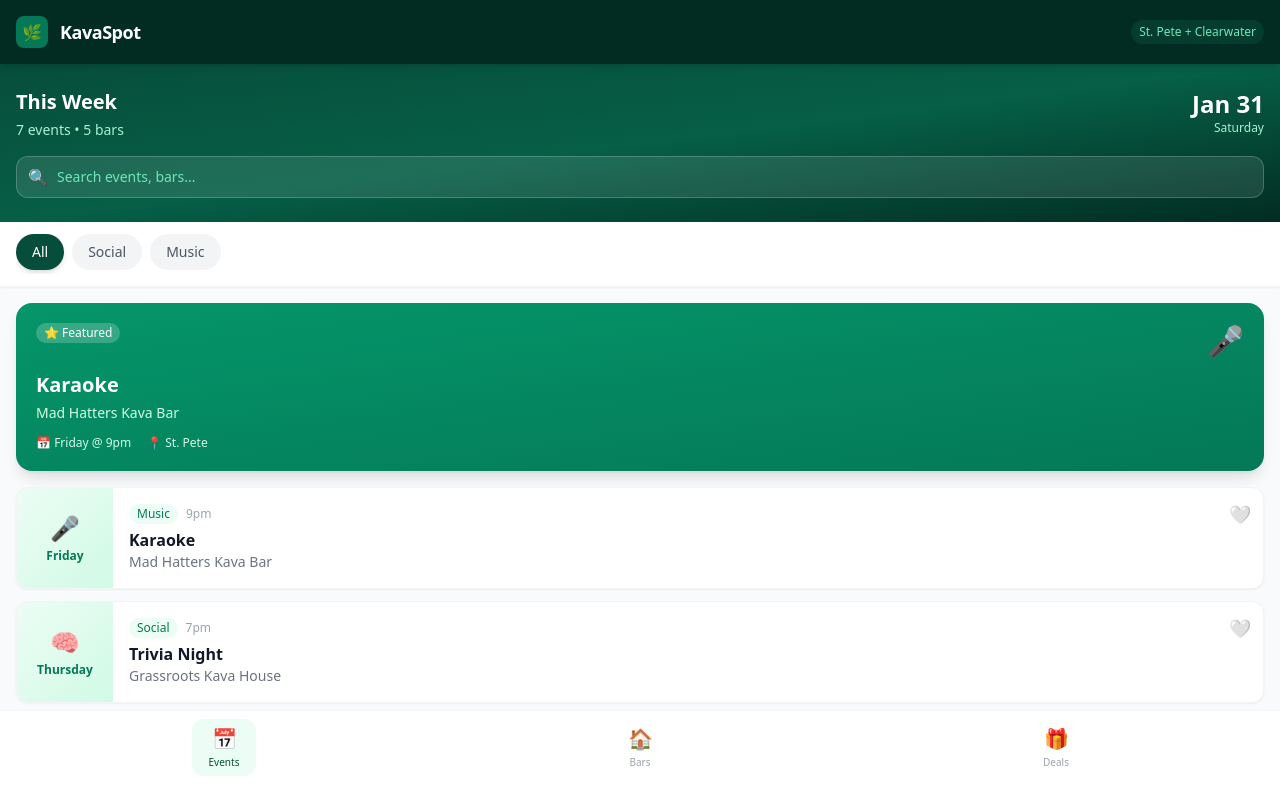
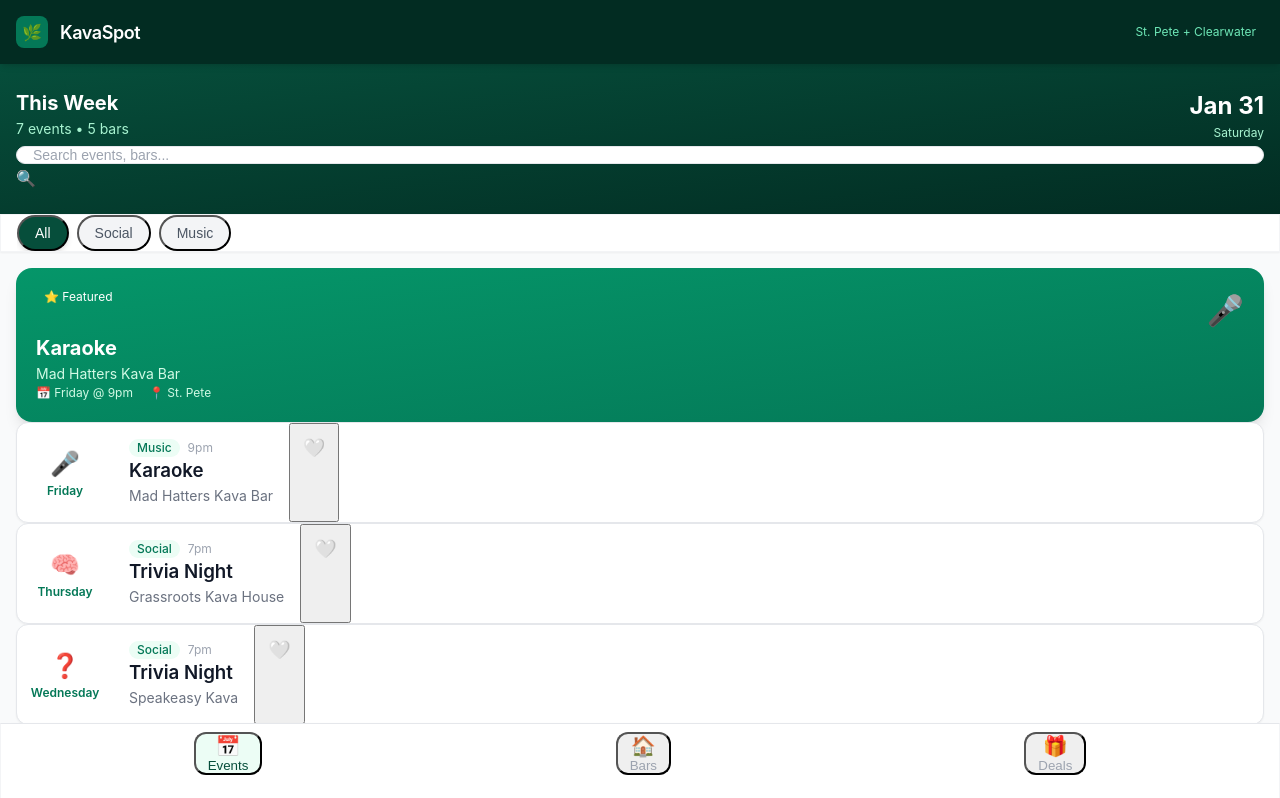
Before and after one commit to alexborrego/kavaspot, a Next.js app: page /kavaspot/ in a window 1280 px wide. Shown: the top 798 px of the page. Built offline with nearby package versions, Linux system fonts and the light colour scheme.

Commit message:
Use custom CSS instead of Tailwind

```diff
--- a/app/globals.css
+++ b/app/globals.css
@@ -1,7 +1,157 @@
-@tailwind base;
-@tailwind components;
-@tailwind utilities;
+/* Reset and base styles */
+* { box-sizing: border-box; margin: 0; padding: 0; }
+body { font-family: -apple-system, BlinkMacSystemFont, 'Segoe UI', Roboto, sans-serif; background: #fafaf9; color: #111827; line-height: 1.5; }
+.min-h-screen { min-height: 100vh; }
+.pb-20 { padding-bottom: 5rem; }
 
-body {
-  background-color: #fafaf9;
+/* Layout */
+.flex { display: flex; }
+.flex-col { flex-direction: column; }
+.items-center { align-items: center; }
+.items-start { align-items: flex-start; }
+.justify-between { justify-content: space-between; }
+.justify-center { justify-content: center; }
+.justify-around { justify-content: space-around; }
+.gap-2 { gap: 0.5rem; }
+.gap-3 { gap: 0.75rem; }
+.gap-4 { gap: 1rem; }
+
+/* Spacing */
+.p-3 { padding: 0.75rem; }
+.p-4 { padding: 1rem; }
+.p-5 { padding: 1.25rem; }
+.px-2 { padding-left: 0.5rem; padding-right: 0.5rem; }
+.px-3 { padding-left: 0.75rem; padding-right: 0.75rem; }
+.px-4 { padding-left: 1rem; padding-right: 1rem; }
+.px-5 { padding-left: 1.25rem; padding-right: 1.25rem; }
+.py-1 { padding-top: 0.25rem; padding-bottom: 0.25rem; }
+.py-2 { padding-top: 0.5rem; padding-bottom: 0.5rem; }
+.py-4 { padding-top: 1rem; padding-bottom: 1rem; }
+.py-6 { padding-top: 1.5rem; padding-bottom: 1.5rem; }
+.pb-6 { padding-bottom: 1.5rem; }
+
+/* Colors - Emerald */
+.bg-emerald-50 { background-color: #ecfdf5; }
+.bg-emerald-100 { background-color: #d1fae5; }
+.bg-emerald-700 { background-color: #047857; }
+.bg-emerald-800 { background-color: #065f46; }
+.bg-emerald-900 { background-color: #064e3b; }
+.bg-emerald-950 { background-color: #022c22; }
+.text-emerald-100 { color: #d1fae5; }
+.text-emerald-200 { color: #a7f3d0; }
+.text-emerald-300 { color: #6ee7b7; }
+.text-emerald-700 { color: #047857; }
+.text-emerald-900 { color: #064e3b; }
+
+/* Colors - Gray */
+.bg-gray-50 { background-color: #f9fafb; }
+.bg-gray-100 { background-color: #f3f4f6; }
+.bg-gray-800 { background-color: #1f2937; }
+.bg-gray-900 { background-color: #111827; }
+.text-gray-400 { color: #9ca3af; }
+.text-gray-500 { color: #6b7280; }
+.text-gray-600 { color: #4b5563; }
+.text-gray-900 { color: #111827; }
+.border-gray-100 { border: 1px solid #f3f4f6; }
+.border-t { border-top: 1px solid #e5e7eb; }
+
+/* Colors - White/Black */
+.bg-white { background-color: #fff; }
+.text-white { color: #fff; }
+.text-black { color: #000; }
+
+/* Gradients */
+.bg-gradient-to-br { background: linear-gradient(to bottom right, var(--tw-gradient-stops)); }
+.bg-gradient-to-r { background: linear-gradient(to right, var(--tw-gradient-stops)); }
+.from-emerald-600 { --tw-gradient-from: #059669; --tw-gradient-stops: var(--tw-gradient-from), var(--tw-gradient-to); }
+.from-emerald-800 { --tw-gradient-from: #065f46; --tw-gradient-stops: var(--tw-gradient-from), var(--tw-gradient-to); }
+.from-emerald-900 { --tw-gradient-from: #064e3b; --tw-gradient-stops: var(--tw-gradient-from), var(--tw-gradient-to); }
+.to-emerald-700 { --tw-gradient-to: #047857; }
+.to-emerald-800 { --tw-gradient-to: #065f46; }
+.to-emerald-950 { --tw-gradient-to: #022c22; }
+.from-gray-800 { --tw-gradient-from: #1f2937; --tw-gradient-stops: var(--tw-gradient-from), var(--tw-gradient-to); }
+.to-gray-900 { --tw-gradient-to: #111827; }
+.to-amber-500 { --tw-gradient-to: #f59e0b; }
+.to-amber-600 { --tw-gradient-to: #d97706; }
+
+/* Typography */
+.text-xs { font-size: 0.75rem; }
+.text-sm { font-size: 0.875rem; }
+.text-lg { font-size: 1.125rem; }
+.text-xl { font-size: 1.25rem; }
+.text-2xl { font-size: 1.5rem; }
+.text-3xl { font-size: 1.875rem; }
+.font-medium { font-weight: 500; }
+.font-semibold { font-weight: 600; }
+.font-bold { font-weight: 700; }
+.tracking-tight { letter-spacing: -0.025em; }
+
+/* Borders */
+.rounded-lg { border-radius: 0.5rem; }
+.rounded-full { border-radius: 9999px; }
+.rounded-xl { border-radius: 0.75rem; }
+.rounded-2xl { border-radius: 1rem; }
+
+/* Shadows */
+.shadow-sm { box-shadow: 0 1px 2px 0 rgb(0 0 0 / 0.05); }
+.shadow-md { box-shadow: 0 4px 6px -1px rgb(0 0 0 / 0.1), 0 2px 4px -2px rgb(0 0 0 / 0.1); }
+.shadow-lg { box-shadow: 0 10px 15px -3px rgb(0 0 0 / 0.1), 0 4px 6px -4px rgb(0 0 0 / 0.1); }
+.shadow-xl { box-shadow: 0 20px 25px -5px rgb(0 0 0 / 0.1), 0 8px 10px -6px rgb(0 0 0 / 0.1); }
+
+/* Positioning */
+.fixed { position: fixed; }
+.relative { position: relative; }
+.sticky { position: sticky; }
+.bottom-0 { bottom: 0; }
+.top-0 { top: 0; }
+.top-1\/2 { top: 50%; }
+.left-0 { left: 0; }
+.right-0 { right: 0; }
+.z-40 { z-index: 40; }
+.z-50 { z-index: 50; }
+
+/* Width/Height */
+.w-full { width: 100%; }
+.w-8 { width: 2rem; }
+.w-12 { width: 3rem; }
+.w-24 { width: 6rem; }
+.h-8 { height: 2rem; }
+.h-12 { height: 3rem; }
+
+/* Overflow */
+.overflow-hidden { overflow: hidden; }
+.overflow-x-auto { overflow-x: auto; }
+
+/* Transform */
+.-translate-y-1\/2 { transform: translateY(-50%); }
+.scale-110 { transform: scale(1.1); }
+.active\:scale-125:active { transform: scale(1.25); }
+.active\:scale-\[0\.98\]:active { transform: scale(0.98); }
+.transition-transform { transition: transform 0.2s; }
+.transition-colors { transition: color 0.2s, background-color 0.2s; }
+.transition-all { transition: all 0.2s; }
+
+/* Misc */
+.cursor-pointer { cursor: pointer; }
+.whitespace-nowrap { white-space: nowrap; }
+.opacity-80 { opacity: 0.8; }
+.text-center { text-align: center; }
+.text-right { text-align: right; }
+.border { border: 1px solid #e5e7eb; }
+
+/* Inputs */
+input { border: none; outline: none; }
+input::placeholder { color: #9ca3af; }
+
+/* Focus states */
+.focus\:outline-none:focus { outline: none; }
+
+/* Hover states */
+.hover\:text-emerald-700:hover { color: #047857; }
+.hover\:text-gray-600:hover { color: #4b5563; }
+.hover\:bg-gray-200:hover { background-color: #e5e7eb; }
+
+/* Mobile nav fix */
+@media (max-width: 768px) {
+  .fixed.bottom-0 { padding-bottom: 1.5rem; }
 }
```
